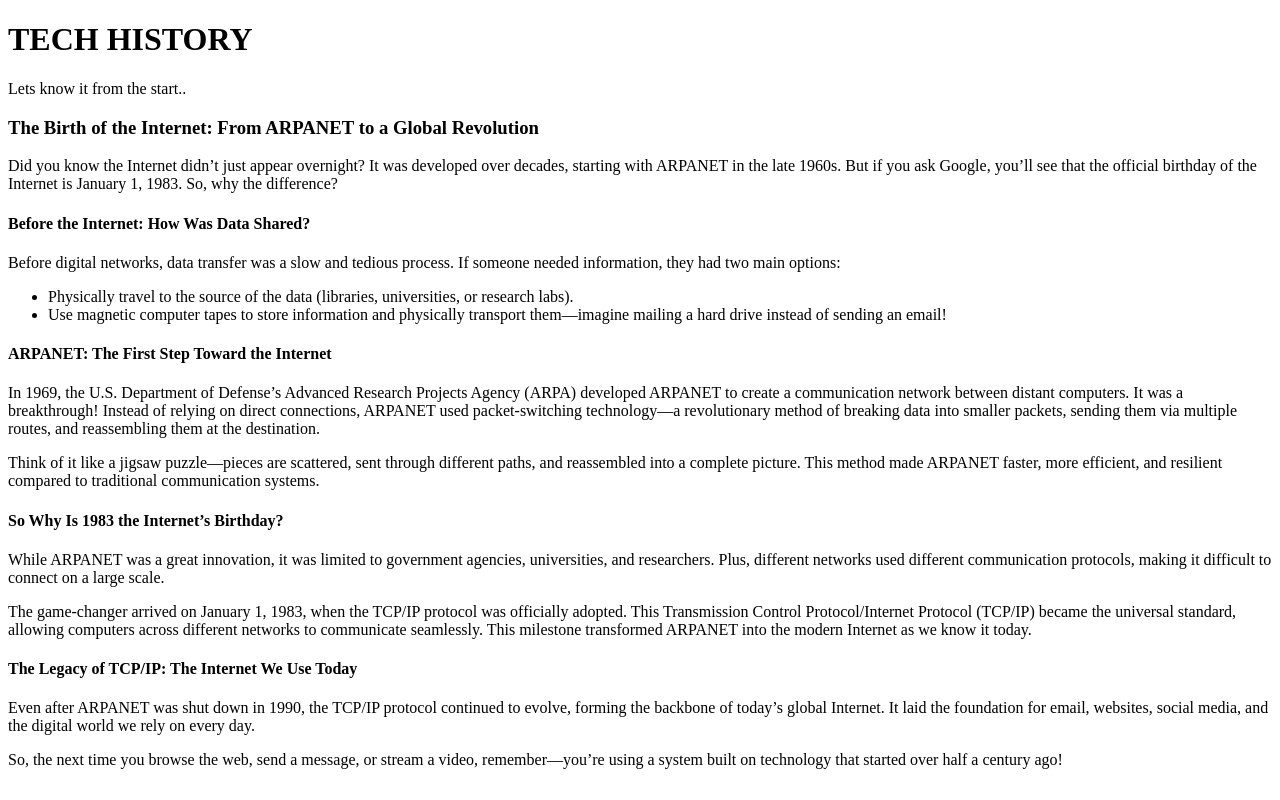
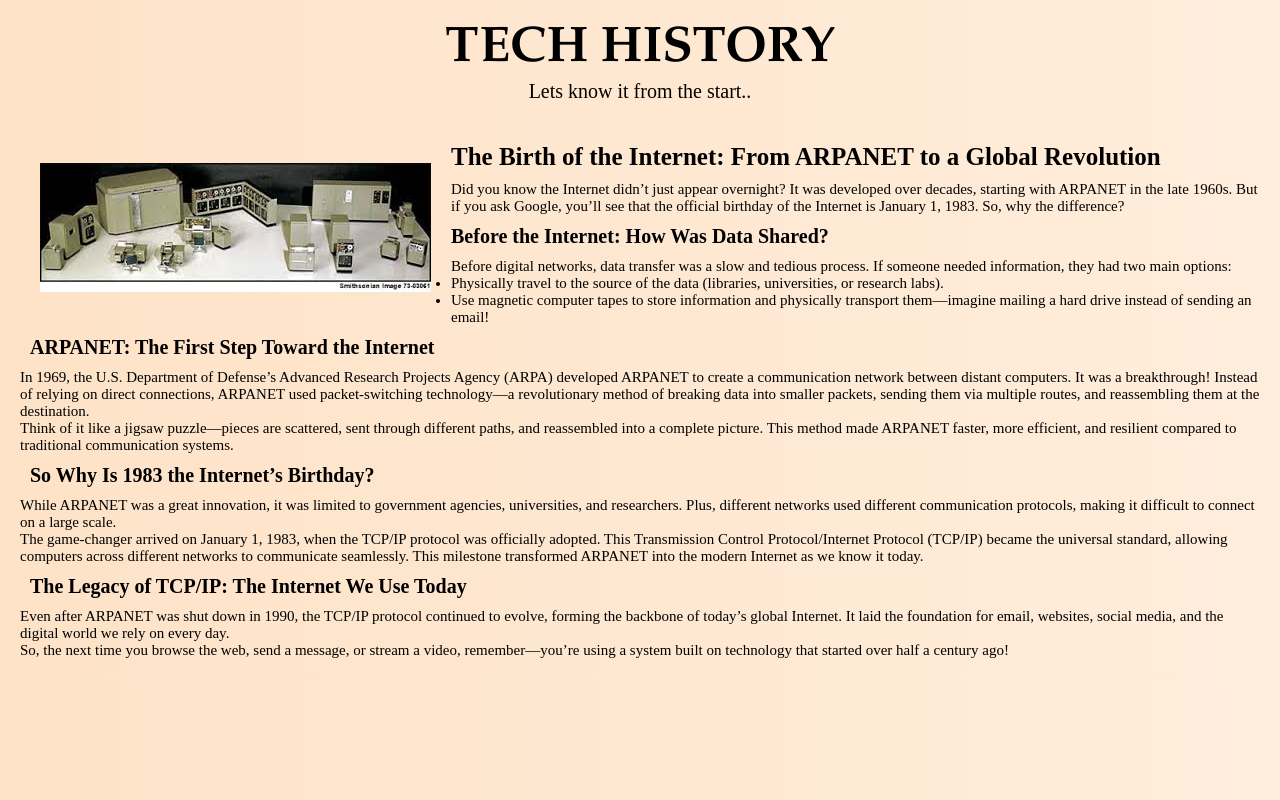
Before and after one commit to Mohapatra-Priyambada/tech-blog, a plain HTML site: page pages/history.html in a window 1280 px wide. Drawn offline with Linux system fonts and the light colour scheme.

Commit message:
added css and img

```diff
--- /dev/null
+++ b/css/style.css
@@ -0,0 +1,39 @@
+*{
+    font-family: 'Times New Roman', Times, serif;
+    font-size: 15px;
+    margin: 0;
+}
+body{
+    background-image: linear-gradient(90deg ,rgba(252, 198, 144, 0.5), rgba(255, 219, 184, 0.5));
+}
+.header{
+    padding: 20px;
+    h1{
+        font-family: Garamond, serif;
+        font-size: 50px;
+        text-align: center;
+    }
+    p{
+        font-size:20px;
+        text-align: center;
+    }
+}
+.content-block{
+    padding: 20px;
+}
+article{
+    h3{
+        font-size: 25px;
+        padding-bottom:10px ;
+    }
+    h4{
+        font-size: 20px;
+        padding: 10px;
+    }
+}
+.article-one{
+    img{
+        float: left;
+        padding: 20px;
+    }
+}
--- a/pages/history.html
+++ b/pages/history.html
@@ -3,14 +3,19 @@
 <head>
     <meta charset="UTF-8">
     <meta name="viewport" content="width=device-width, initial-scale=1.0">
+    <link rel="stylesheet" href="../css/style.css">
     <title>Technology Times|History</title>
 </head>
 <body>
     <header>
+        <div class="header">
             <h1>TECH HISTORY</h1>
             <p>Lets know it from the start..</p>
+        </div>
     </header>
-    <main>
+    <main class="content-block">
+        <div class="article-one">
+            <img src="../assets/img/birthofcomputer.jpg">
             <article>
                 <h3>The Birth of the Internet: From ARPANET to a Global Revolution</h3>
                 <p>Did you know the Internet didn’t just appear overnight? It was developed over decades, starting with ARPANET in the late 1960s. But if you ask Google, you’ll see that the official birthday of the Internet is January 1, 1983. So, why the difference?</p>
@@ -30,6 +35,7 @@
                 <p>Even after ARPANET was shut down in 1990, the TCP/IP protocol continued to evolve, forming the backbone of today’s global Internet. It laid the foundation for email, websites, social media, and the digital world we rely on every day.</p>
                 <p>So, the next time you browse the web, send a message, or stream a video, remember—you’re using a system built on technology that started over half a century ago!</p>
             </article>
+        </div>
     </main>
 
 </body>
```
Also changed, not shown: index.html (+5 -1 lines), pages/about.html (+5 -2 lines), assets/img/birthofcomputer.jpg (added). Lines whose indentation alone changed are shown as unchanged.
